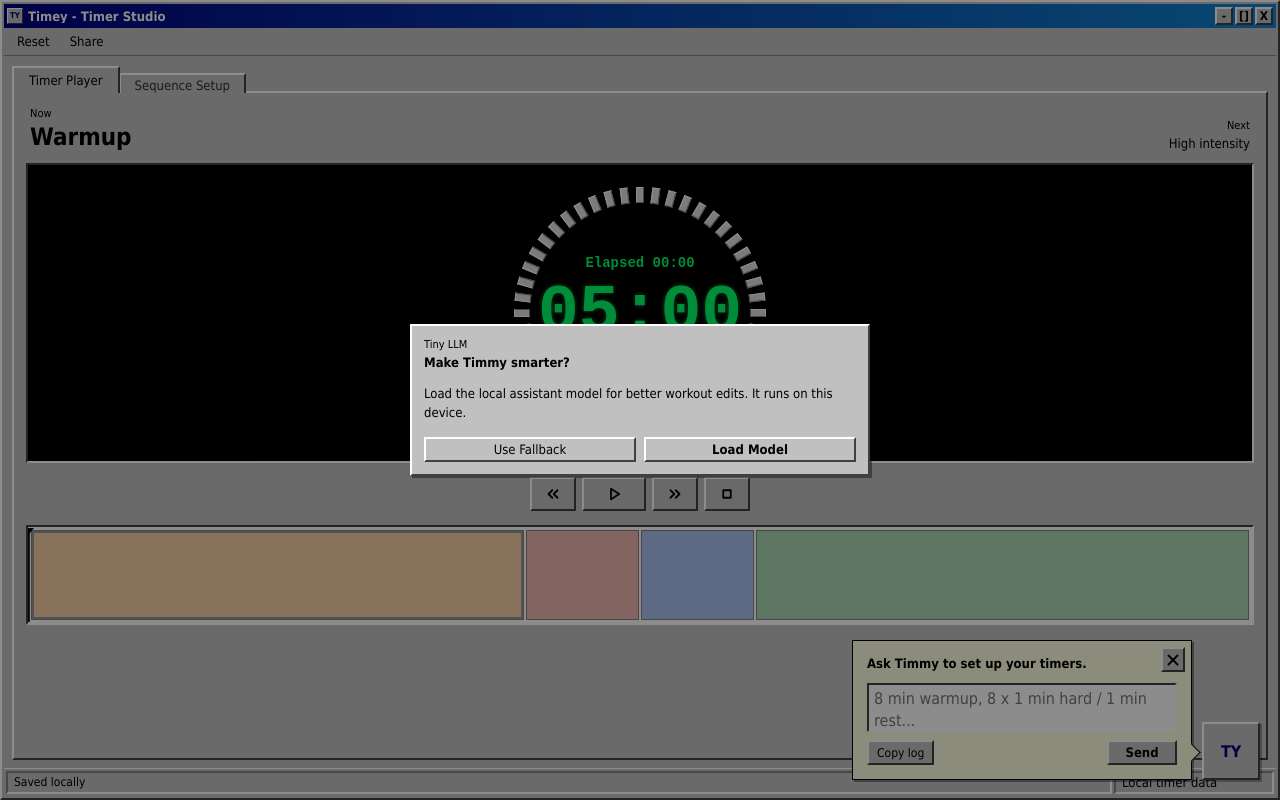
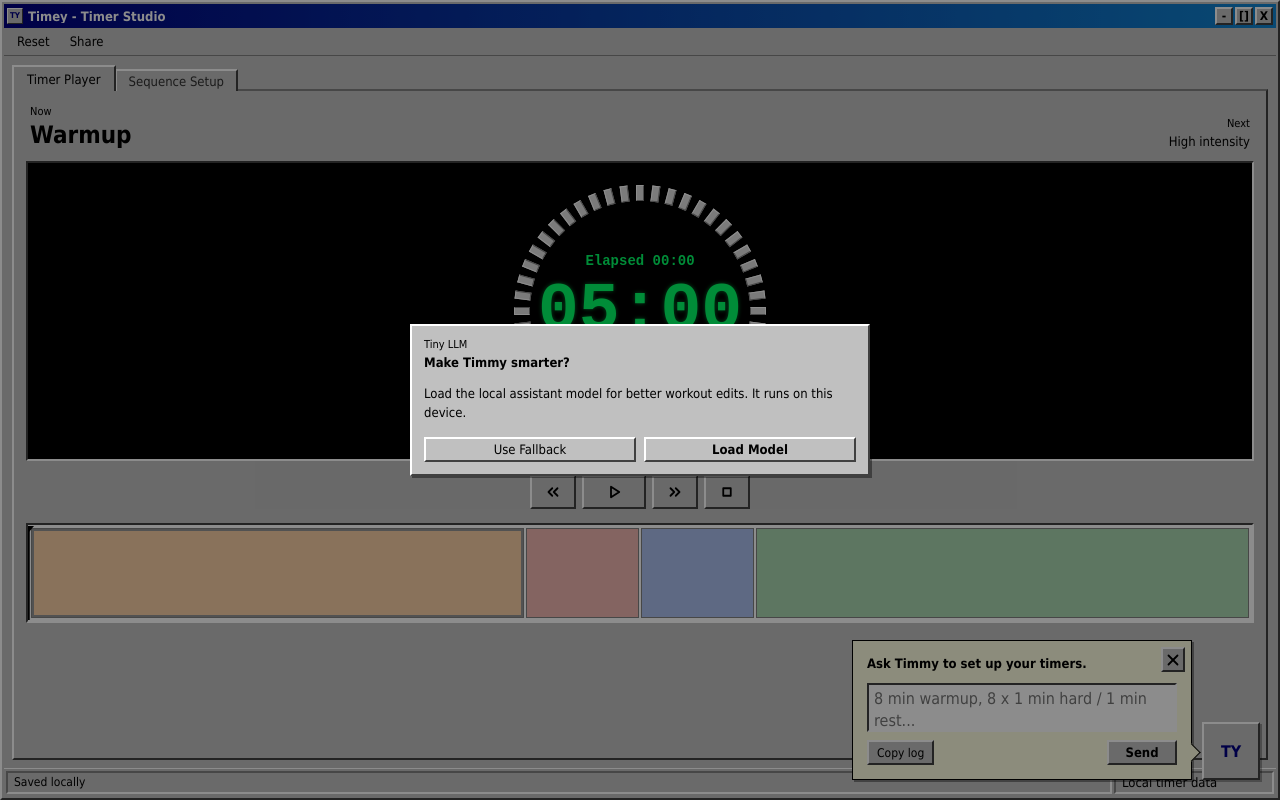
Before and after one commit to satansdeer/timey-interval-timer, a website with bundled scripts: page index.html in a window 1280 px wide. Built offline with nearby package versions, Linux system fonts and the light colour scheme.

Commit message:
Fix Win98 tab geometry

```diff
--- a/service-worker.js
+++ b/service-worker.js
@@ -1,5 +1,5 @@
 const APP_CACHE_PREFIX = "timey-app-";
-const CACHE_NAME = `${APP_CACHE_PREFIX}v27`;
+const CACHE_NAME = `${APP_CACHE_PREFIX}v28`;
 const LEGACY_APP_CACHE_PATTERN = /^timey-v\d+$/;
 const ASSETS = [
   "./",
--- a/styles.css
+++ b/styles.css
@@ -226,7 +226,7 @@ h2 {
   align-items: flex-end;
   display: flex;
   margin-bottom: -2px;
-  min-height: 29px;
+  min-height: 27px;
   overflow-x: auto;
   padding-left: 0;
 }
@@ -238,26 +238,27 @@ h2 {
   border-color: var(--highlight) var(--dark-shadow) transparent var(--highlight);
   flex: 0 0 auto;
   margin-right: -1px;
-  min-height: 27px;
-  padding: 5px 15px 5px;
+  min-height: 26px;
+  padding: 4px 13px 3px;
   position: relative;
   top: 0;
   z-index: 2;
 }
 
 .tab-button:not(.active) {
+  border-bottom: 2px solid var(--shadow);
   border-color: var(--highlight) var(--dark-shadow) var(--shadow) var(--highlight);
   color: #303030;
   min-height: 24px;
-  padding: 3px 14px 4px;
-  top: 4px;
+  padding: 2px 12px 2px;
+  top: 2px;
   z-index: 1;
 }
 
 .tab-button.active {
   border-bottom: 0;
   border-color: var(--highlight) var(--dark-shadow) transparent var(--highlight);
-  padding: 5px 15px 5px;
+  padding: 4px 13px 3px;
   z-index: 4;
 }
 
@@ -274,7 +275,7 @@ h2 {
 .tab-frame {
   background: var(--face);
   border: 2px solid;
-  border-color: var(--highlight) var(--dark-shadow) var(--dark-shadow) var(--highlight);
+  border-color: var(--shadow) var(--dark-shadow) var(--dark-shadow) var(--highlight);
   min-height: 0;
   padding: 12px;
 }
```
